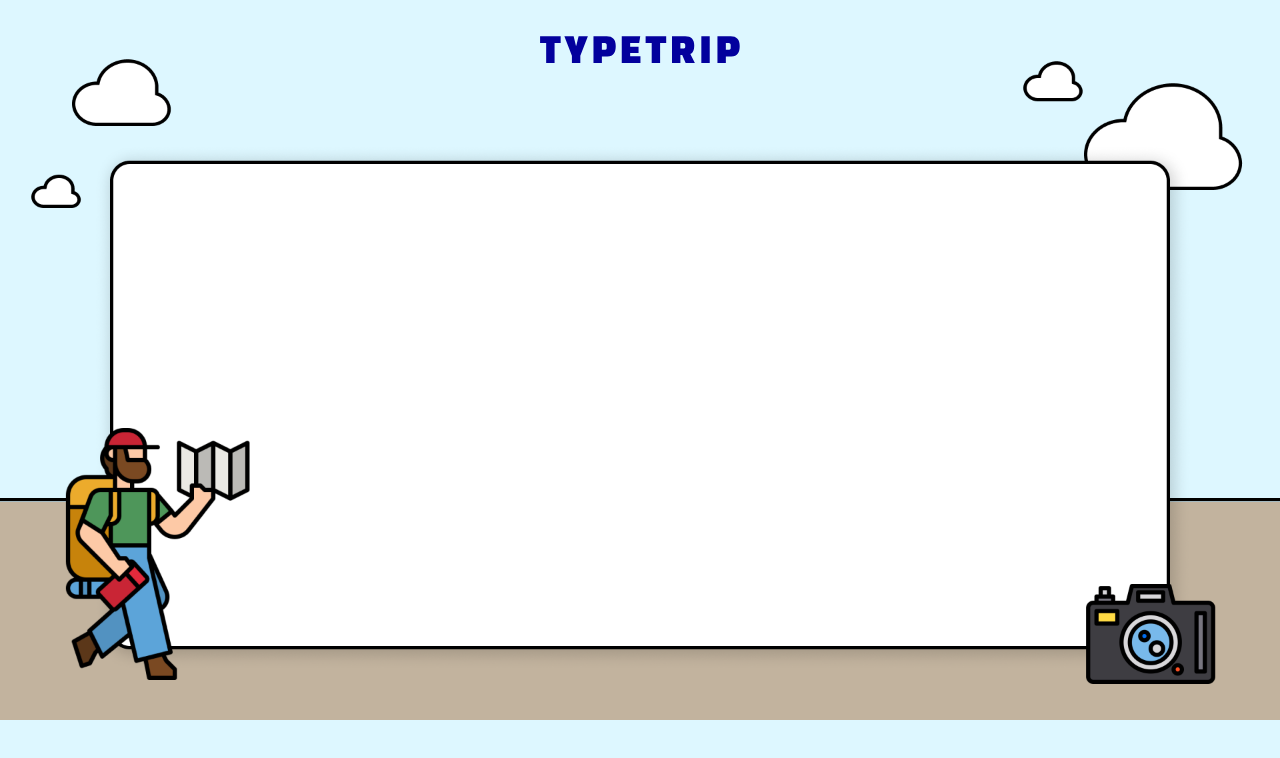
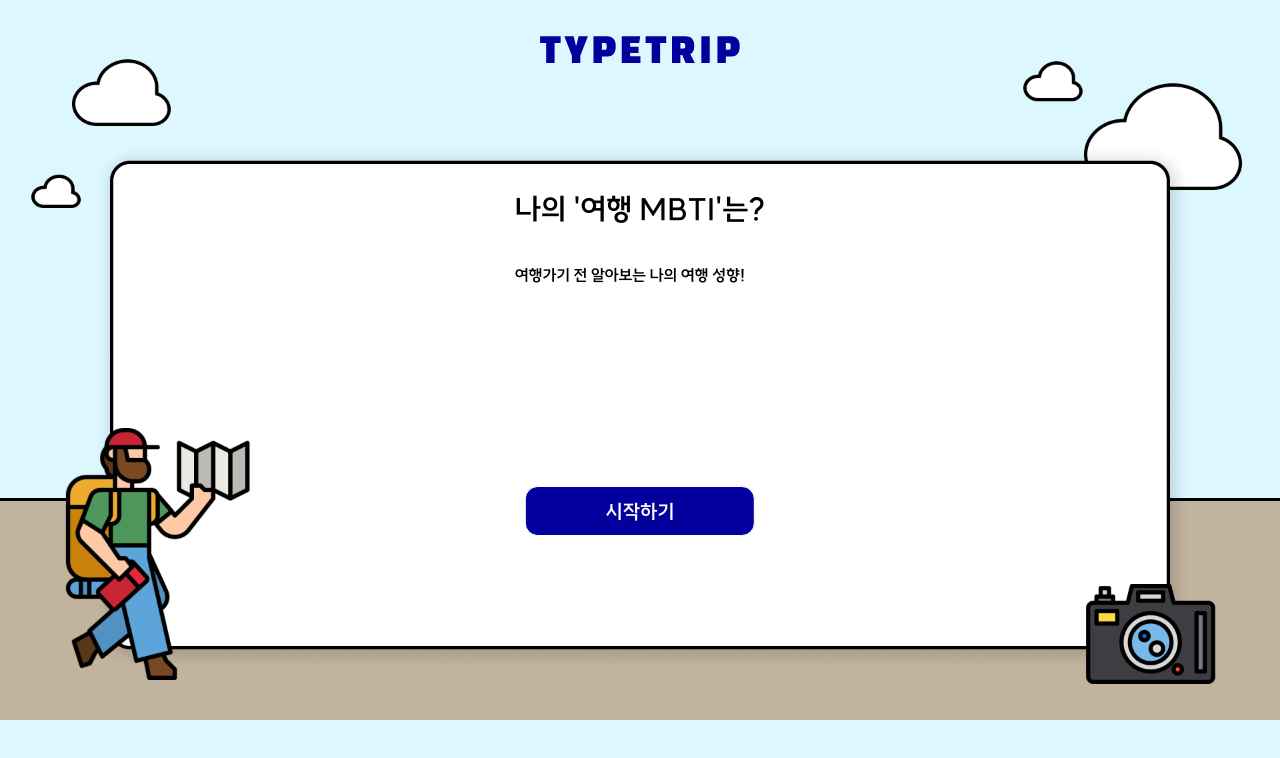
Before and after one commit to minz-cha/TypeTrip, a React (Create React App) app: page /test in a window 1280 px wide. Before the commit this address had no page. Shown: the top 758 px of the page. Built offline with nearby package versions, Linux system fonts and the light colour scheme.

Commit message:
start 및 result 수정

```diff
--- a/src/App.js
+++ b/src/App.js
@@ -6,12 +6,10 @@ import './App.css';
 import Main from './Main';
 import Auth from "./Auth"
 import Profile from './Profile';
-import TestPage from "./components/mbti/startApp"
-import QuestionPage from "./components/mbti/questionApp";
-import ResultPage from './components/mbti/resultPage';
+import StartPage from "./pages/MbtiStartPage"
+import QuestionPage from "./pages/MbtiQuestionPage";
+import ResultPage from './pages/MbtiResultPage';
 import { BrowserRouter as Router, Route, Routes, Switch } from "react-router-dom";
-import testImg from "./assets/background-result.png";
-import testLogo from "./assets/test-logo.svg";
 
 function App() {
   return (
@@ -26,24 +24,13 @@ function App() {
     //   <Route path="/" exact component={Test} />
     //   {/* 다른 라우트 정의 */}
     // </Router>
-    <div className="image-container">
-      <div className="testImg">
-        <img src={testImg} />
-        <div className="test-logo">
-          <img src={testLogo} className="test-logo-img" />
-        </div>
-        <section>
     <Router>
       <Routes>
-              <Route path="/" element={<TestPage />} />
+        <Route path="/test" element={<StartPage />} />
         <Route path="/question" element={<QuestionPage />} />
         <Route path="/result/:result" element={<ResultPage />} />
       </Routes>
     </Router>
-        </section>
-      </div>
-    </div>
-
   )
 }
 
--- a/src/components/mbti/resultPage.jsx
+++ b/src/components/mbti/resultApp.jsx
@@ -1,18 +1,16 @@
 import React, { useEffect } from "react";
-import testImg from "../../assets/background-result.png";
-import testLogo from "../../assets/test-logo.svg";
+import testImg from "../../assets/background-result2.png";
+import sampleImg from "../../assets/test-image.png";
 import resultObject from "../common/resultObject.json";
 import "../../styles/test.css";
 import { useParams } from "react-router-dom";
 
-const ResultPage = ({ match }) => {
-  // 결과에 대한 정보 반환
+const ResultApp = ({ match }) => {
   const params = useParams();
   const mbtiResult = params.result;
   const resultData = resultObject[mbtiResult];
   const { id, nick, img, description, like, hate } = resultData;
 
-  // id와 nick 값을 로컬 스토리지에 저장z
   useEffect(() => {
     localStorage.setItem("id", id);
     localStorage.setItem("nick", nick);
@@ -22,14 +20,17 @@ const ResultPage = ({ match }) => {
     <div className="main-container">
       <div className="result-container">
         <div className="result-name">
-          <p className="p1" style={{ fontSize: "30px" }}>
+          <p className="p1" style={{ fontSize: "20px" }}>
             [{id}] {nick}
           </p>
-          <span style={{ fontSize: "16px" }}>{description}</span>
+          <img src={sampleImg} className="sample"></img>
+          <p className="p2" style={{ fontSize: "16px" }}>
+            {description}
+          </p>
         </div>
         <div className="like-hate-container">
           <div className="like-container">
-            <h2>LIKE</h2>
+            <h3>LIKE</h3>
             {like.map((item) => (
               <div key={item.img}>
                 <img src={item.img} alt={item.sub} />
@@ -38,7 +39,7 @@ const ResultPage = ({ match }) => {
             ))}
           </div>
           <div className="hate-container">
-            <h2>HATE</h2>
+            <h3>HATE</h3>
             {hate.map((item) => (
               <div key={item.img}>
                 <img src={item.img} alt={item.sub} />
@@ -52,4 +53,4 @@ const ResultPage = ({ match }) => {
   );
 };
 
-export default ResultPage;
+export default ResultApp;
--- a/src/components/mbti/startApp.jsx
+++ b/src/components/mbti/startApp.jsx
@@ -1,8 +1,5 @@
 import React, { useState } from "react";
 import { useNavigate } from "react-router-dom";
-import testImg from "../../assets/background-result.png";
-import testLogo from "../../assets/test-logo.svg";
-import QuestionApp from "./questionApp";
 import "../../styles/test.css";
 
 function StartApp(props) {
@@ -25,8 +22,8 @@ function StartApp(props) {
           </p>
         </div>
       </div>
-      <div className="start-btn">
-        <button onClick={navigateToTest}>test</button>
+      <div className="bottom-box">
+        <button onClick={navigateToTest}>시작하기</button>
       </div>
     </div>
   );
--- a/src/index.js
+++ b/src/index.js
@@ -3,8 +3,6 @@ import ReactDOM from 'react-dom/client';
 import './index.css';
 import App from './App';
 import reportWebVitals from './reportWebVitals';
-import Test from './components/mbti/test.jsx'
-import QuestionApp from './components/mbti/questionApp';
 
 const root = ReactDOM.createRoot(document.getElementById('root'));
 root.render(
--- /dev/null
+++ b/src/pages/MbtiQuestionPage.jsx
@@ -0,0 +1,23 @@
+import React, { useState } from "react";
+import testImg from "../assets/background-result.png";
+import testLogo from "../assets/test-logo.svg";
+import "../styles/test.css";
+import QuestionApp from "../components/mbti/questionApp";
+
+const QuestionPage = () => {
+  return (
+    <div className="image-container">
+      <div className="testImg">
+        <img src={testImg} />
+        <div className="test-logo">
+          <img src={testLogo} className="test-logo-img" />
+        </div>
+        <section>
+          <QuestionApp />
+        </section>
+      </div>
+    </div>
+  );
+};
+
+export default QuestionPage;
--- /dev/null
+++ b/src/pages/MbtiResultPage.jsx
@@ -0,0 +1,21 @@
+import React, { useState } from "react";
+import testImg from "../assets/background-result2.png";
+import testLogo from "../assets/test-logo.svg";
+import StartApp from "../components/mbti/startApp";
+import "../styles/test.css";
+import ResultApp from "../components/mbti/resultApp";
+
+const ResultPage = () => {
+  return (
+    <div className="image-container">
+      <div className="testImg">
+        <img src={testImg} />
+        <section>
+          <ResultApp />
+        </section>
+      </div>
+    </div>
+  );
+};
+
+export default ResultPage;
--- a/src/components/mbti/test.jsx
+++ b/src/pages/MbtiStartPage.jsx
@@ -1,10 +1,10 @@
 import React, { useState } from "react";
-import testImg from "../../assets/background-result.png";
-import testLogo from "../../assets/test-logo.svg";
-import QuestionApp from "../mbti/questionApp";
-import "../../styles/test.css";
+import testImg from "../assets/background-result.png";
+import testLogo from "../assets/test-logo.svg";
+import StartApp from "../components/mbti/startApp";
+import "../styles/test.css";
 
-function Test(props) {
+const StartPage = () => {
   return (
     <div className="image-container">
       <div className="testImg">
@@ -13,11 +13,11 @@ function Test(props) {
           <img src={testLogo} className="test-logo-img" />
         </div>
         <section>
-          <QuestionApp />
+          <StartApp />
         </section>
       </div>
     </div>
   );
-}
+};
 
-export default Test;
+export default StartPage;
--- a/src/styles/test.css
+++ b/src/styles/test.css
@@ -111,6 +111,22 @@ body {
   top: 60%;
 }
 
+.bottom-box button {
+  position: absolute;
+  border-radius: 13px;
+  left: 50%;
+  transform: translateX(-50%);
+  z-index: 1;
+  font-family: "Suite";
+  font-size: 20px;
+  width: 30%;
+  height: 100%;
+  top: 50%;
+  color: white;
+  background-color: #03009d;
+  border: 0.5px solid white;
+}
+
 .bottom-box {
   position: relative;
   display: flex;
@@ -171,7 +187,7 @@ body {
   position: absolute;
   width: 60%;
   height: 60%;
-  top: 50%;
+  top: 40%;
   left: 50%;
   transform: translate(-50%, -50%);
   z-index: 1;
@@ -183,25 +199,39 @@ body {
   align-items: center;
   flex-direction: column;
   height: 70%;
+  width: auto;
 }
 
-.result-name p1 {
+.p1 {
   position: absolute;
   font-family: "Suite";
-  top: 20%;
+  top: 0%;
 }
 
-.result-name p2 {
+.p2 {
   position: absolute;
-  top: 40%;
+  top: 60%;
   font-family: "Suite";
+}
+
+/* .result-name img {
+  top: 50%;
+  width: 40%;
+  height: 10%;
+} */
+
+.sample {
+  position: absolute;
+  top: 30%;
+  width: 40%;
+  height: 10%;
 }
 
 .like-hate-container {
   position: relative;
   display: flex;
   align-items: center;
-  height: 30%;
+  height: 50%;
 }
 
 .like-container,
```
Also changed, not shown: src/assets/background-result2.png (added), src/assets/test-image.png (added). Lines whose indentation alone changed are shown as unchanged.
